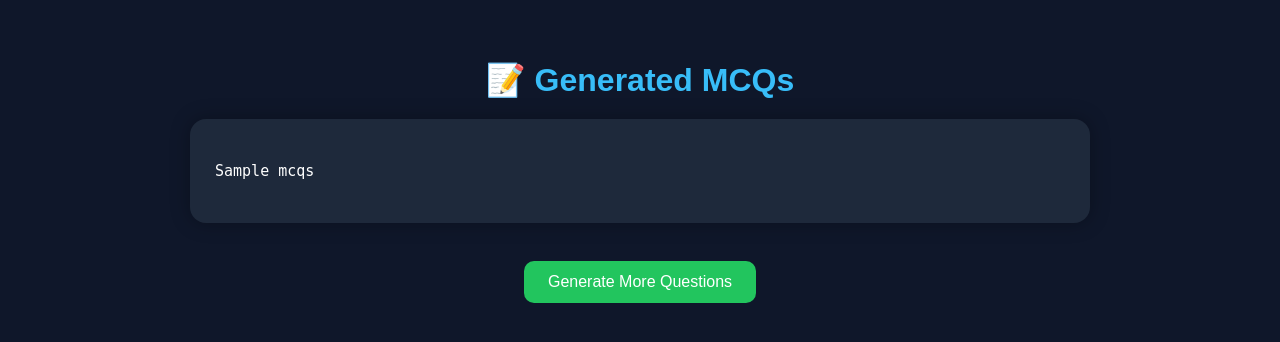
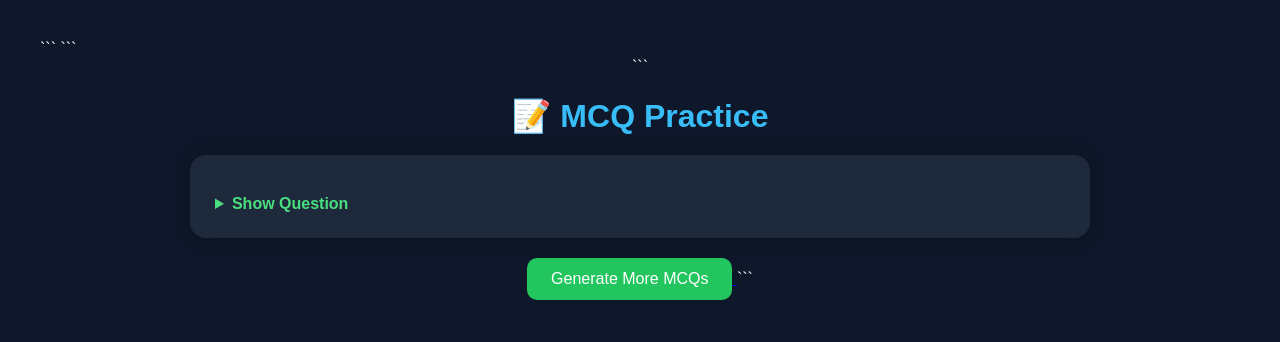
Before and after one commit to AyushVardhanOG/AI-Flashcard-Generator, a Flask app: template templates/mcqs.html in a window 1280 px wide. Shown: the top 342 px of the page. Run offline with Flask 3, Linux system fonts and the light colour scheme; the template is opened without the code that fills it: most values are stand-ins (such as "Sample title", 1, 10 or a date in 2020).

Commit message:
Completed flashcards and MCQ features

````diff
--- a/app.py
+++ b/app.py
@@ -137,10 +137,24 @@ Notes:
         # MCQ Mode
         elif mode == "mcqs":
 
+            mcq_blocks = response.text.split("Q")
+
+            mcqs = []
+
+            for block in mcq_blocks:
+
+                block = block.strip()
+
+                if not block:
+                    continue
+
+                mcqs.append("Q" + block)
+
             return render_template(
-                "mcqs.html",
-                mcqs=response.text
+            "mcqs.html",
+            mcqs=mcqs
             )
+
 
         # Quiz Mode
         else:
--- a/templates/mcqs.html
+++ b/templates/mcqs.html
@@ -1,30 +1,44 @@
 <!DOCTYPE html>
+
 <html>
 <head>
-    <title>Generated MCQs</title>
+    <title>MCQ Practice</title>
 
+```
 <link rel="stylesheet"
       href="{{ url_for('static', filename='style.css') }}">
+```
+
 </head>
 <body>
 
 <div class="container">
 
-    <h1>📝 Generated MCQs</h1>
+```
+<h1>📝 MCQ Practice</h1>
+
+{% for mcq in mcqs %}
 
 <div class="card">
 
-        <pre>{{ mcqs }}</pre>
+    <details>
+
+        <summary>Show Question</summary>
+
+        <pre>{{ mcq }}</pre>
+
+    </details>
 
 </div>
 
-    <br>
+{% endfor %}
 
 <a href="/">
     <button>
-            Generate More Questions
+        Generate More MCQs
     </button>
 </a>
+```
 
 </div>
 
````
Lines whose indentation alone changed are shown as unchanged.
